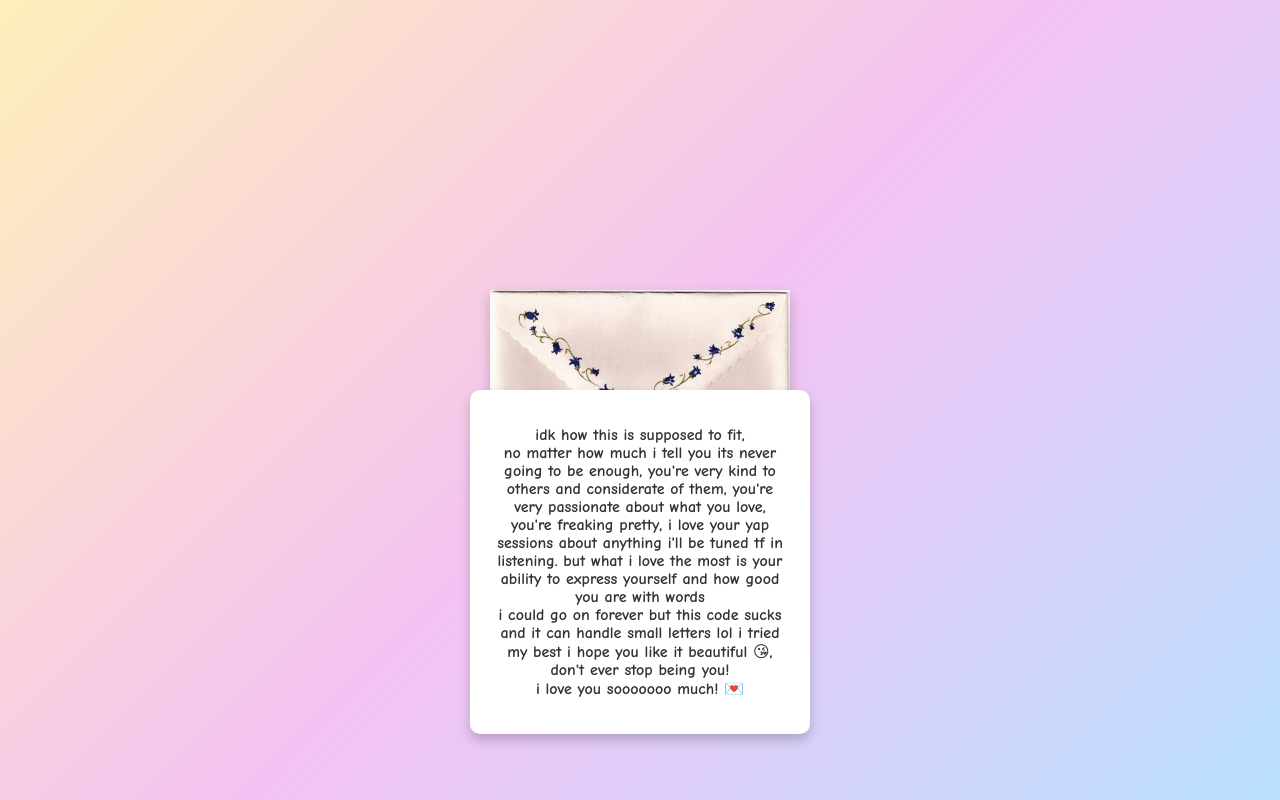
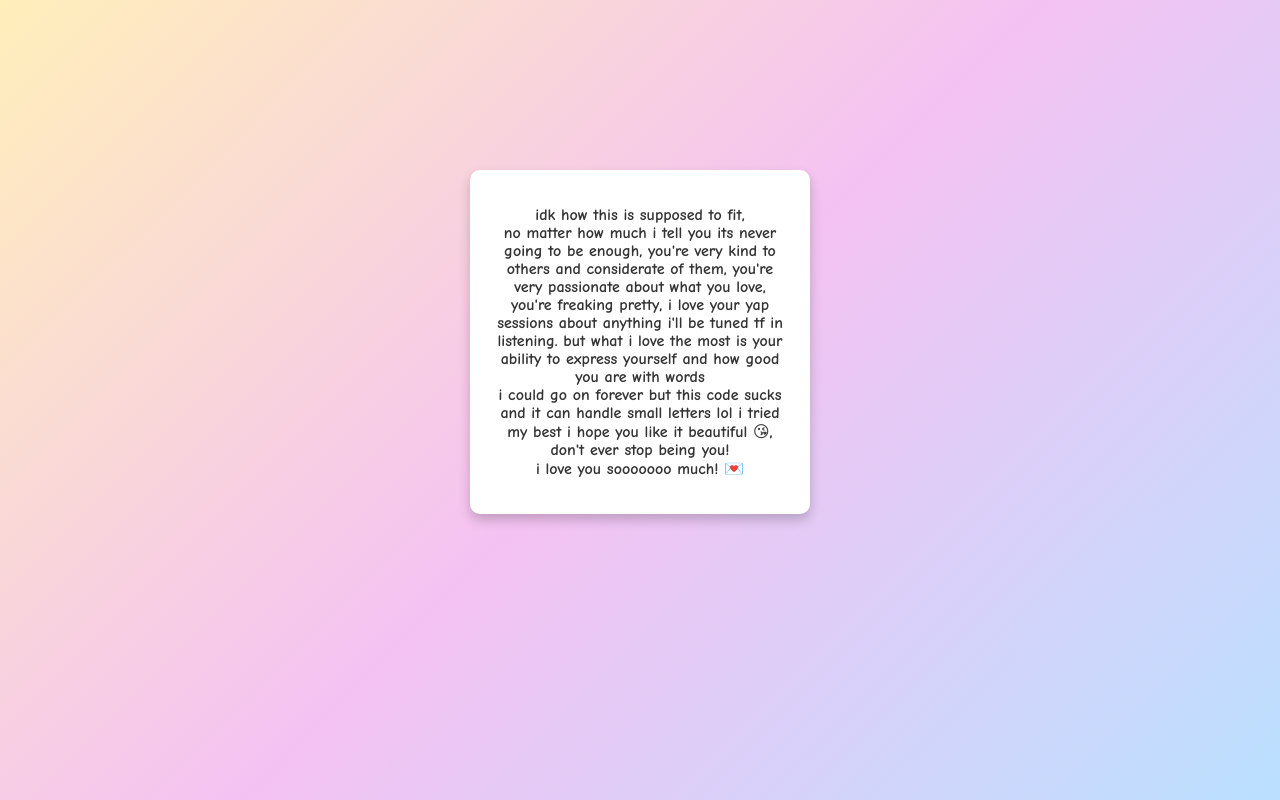
Before and after one commit to faeclipse/ToAngel, a plain HTML site: page iloveyou.html in a window 1280 px wide. Both pictures are taken after a click on the element 640 px from the left and 390 px from the top of the page. Drawn offline with Linux system fonts and the light colour scheme.

Commit message:
Update iloveyou.html

```diff
--- a/iloveyou.html
+++ b/iloveyou.html
@@ -61,7 +61,7 @@
         }
 
         .envelope.opened ~ .letter {
-            top: 50%;
+            top: -60%;
             opacity: 1;
         }
 
```
